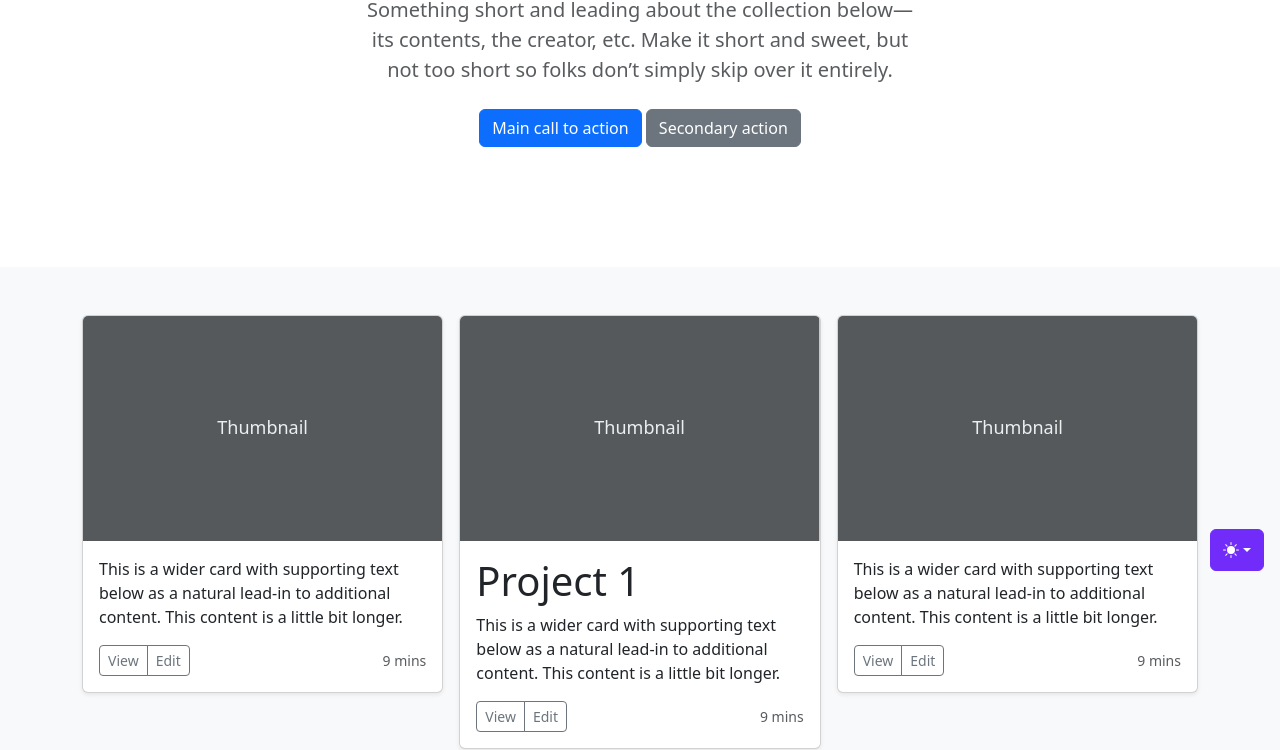
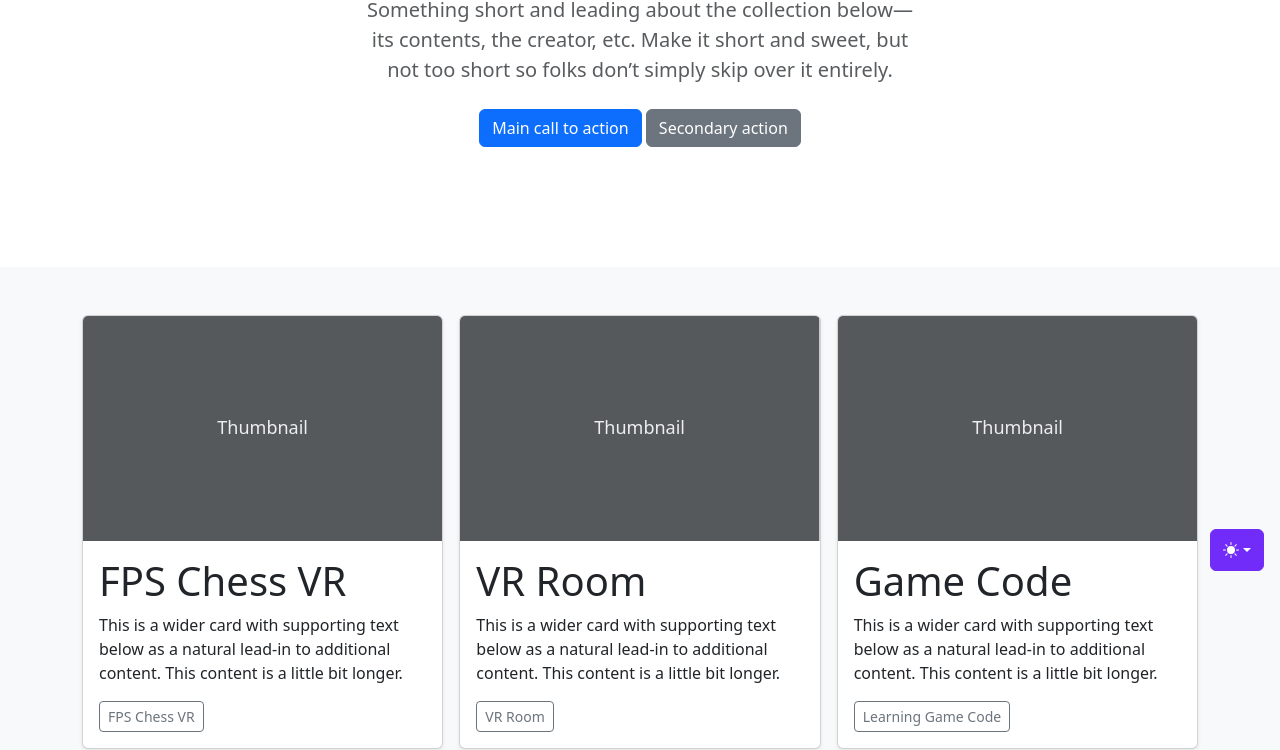
Before and after one commit to DanielVasquez-ROCK/DanielVasquez-ROCK.github.io, a plain HTML site: page index.html in a window 1280 px wide. Shown: the part 213-963 px from the top of the page. Drawn offline with Linux system fonts and the light colour scheme; files whose address does not match are found by name.

Commit message:
I Fear C# too

```diff
--- a/index.html
+++ b/index.html
@@ -206,13 +206,14 @@
           <div class="card shadow-sm">
             <svg class="bd-placeholder-img card-img-top" width="100%" height="225" xmlns="http://www.w3.org/2000/svg" role="img" aria-label="Placeholder: Thumbnail" preserveAspectRatio="xMidYMid slice" focusable="false"><title>Placeholder</title><rect width="100%" height="100%" fill="#55595c"></rect><text x="50%" y="50%" fill="#eceeef" dy=".3em">Thumbnail</text></svg>
             <div class="card-body">
+              <h1>FPS Chess VR</h1>
               <p class="card-text">This is a wider card with supporting text below as a natural lead-in to additional content. This content is a little bit longer.</p>
               <div class="d-flex justify-content-between align-items-center">
                 <div class="btn-group">
-                  <button type="button" class="btn btn-sm btn-outline-secondary">View</button>
-                  <button type="button" class="btn btn-sm btn-outline-secondary">Edit</button>
+                  <a href="https://github.com/DanielVasquez-ROCK/FPSChess.VR" type="button" class="btn btn-sm btn-outline-secondary" target="_blank">FPS Chess VR</a>
+
                 </div>
-                <small class="text-body-secondary">9 mins</small>
+
               </div>
             </div>
           </div>
@@ -221,14 +222,12 @@
           <div class="card shadow-sm">
             <svg class="bd-placeholder-img card-img-top" width="100%" height="225" xmlns="http://www.w3.org/2000/svg" role="img" aria-label="Placeholder: Thumbnail" preserveAspectRatio="xMidYMid slice" focusable="false"><title>Placeholder</title><rect width="100%" height="100%" fill="#55595c"></rect><text x="50%" y="50%" fill="#eceeef" dy=".3em">Thumbnail</text></svg>
             <div class="card-body">
-              <h1>Project 1</h1>
+              <h1>VR Room</h1>
               <p class="card-text">This is a wider card with supporting text below as a natural lead-in to additional content. This content is a little bit longer.</p>
               <div class="d-flex justify-content-between align-items-center">
                 <div class="btn-group">
-                  <button type="button" class="btn btn-sm btn-outline-secondary">View</button>
-                  <button type="button" class="btn btn-sm btn-outline-secondary">Edit</button>
+                  <a href="https://github.com/DanielVasquez-ROCK/Room-Trash" type="button" class="btn btn-sm btn-outline-secondary" target="_blank">VR Room</a>
                 </div>
-                <small class="text-body-secondary">9 mins</small>
               </div>
             </div>
           </div>
@@ -237,13 +236,12 @@
           <div class="card shadow-sm">
             <svg class="bd-placeholder-img card-img-top" width="100%" height="225" xmlns="http://www.w3.org/2000/svg" role="img" aria-label="Placeholder: Thumbnail" preserveAspectRatio="xMidYMid slice" focusable="false"><title>Placeholder</title><rect width="100%" height="100%" fill="#55595c"></rect><text x="50%" y="50%" fill="#eceeef" dy=".3em">Thumbnail</text></svg>
             <div class="card-body">
+              <h1>Game Code</h1>
               <p class="card-text">This is a wider card with supporting text below as a natural lead-in to additional content. This content is a little bit longer.</p>
               <div class="d-flex justify-content-between align-items-center">
                 <div class="btn-group">
-                  <button type="button" class="btn btn-sm btn-outline-secondary">View</button>
-                  <button type="button" class="btn btn-sm btn-outline-secondary">Edit</button>
+                  <a href="https://github.com/DanielVasquez-ROCK/My-Project" type="button" class="btn btn-sm btn-outline-secondary" target="_blank">Learning Game Code</a>
                 </div>
-                <small class="text-body-secondary">9 mins</small>
               </div>
             </div>
           </div>
```
